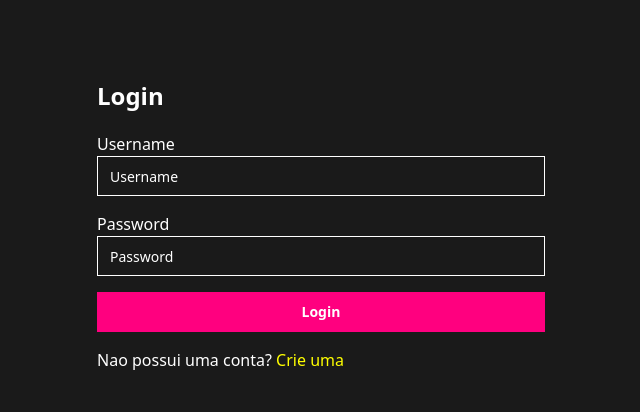
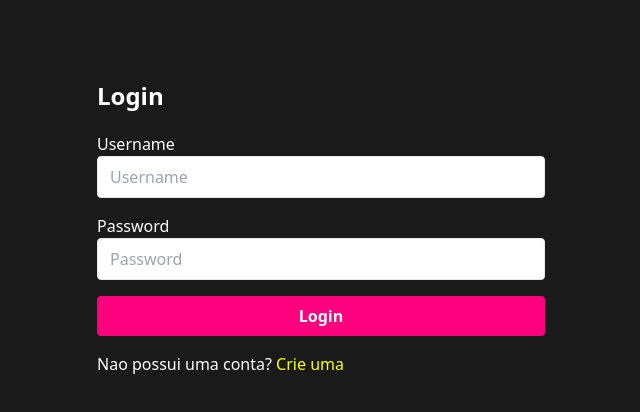
Before and after one commit to NJesus144/chat-app, a Next.js app: page /login in a window 1280 px wide. Shown: the top 412 px of the page, without its empty margins (319-959 px from the left). Built offline with nearby package versions, Linux system fonts and the light colour scheme.

Commit message:
refactor UI components and add Button and Input components

```diff
--- /dev/null
+++ b/components/ui/button.tsx
@@ -0,0 +1,20 @@
+import React from "react"
+
+
+interface ButtonProps {
+  children: React.ReactNode
+  onClick?: () => void
+  typeButton?: "button" | "submit" | "reset" | undefined
+  className?: string
+}
+export const Button = ({ children, onClick, typeButton = 'submit', className }: ButtonProps) => {
+  return (
+    <button
+      type={typeButton}
+      className={`font-cyber text-white px-4 py-2 rounded ${className}`}
+      onClick={onClick}
+    >
+      {children}
+    </button>
+  )
+}
--- /dev/null
+++ b/components/ui/input.tsx
@@ -0,0 +1,19 @@
+
+interface InputProps {
+  type: string
+  placeholder: string
+  value: string
+  onChange: (value: string) => void
+}
+
+export const Input = ({ type, placeholder, value, onChange }: InputProps) => {
+  return (
+    <input
+      type={type}
+      value={value}
+      onChange={(e) => onChange(e.target.value)}
+      placeholder={placeholder}
+      className="w-full px-3 py-2 border rounded outline-none text-darkGray"
+    />
+  )
+}
```
